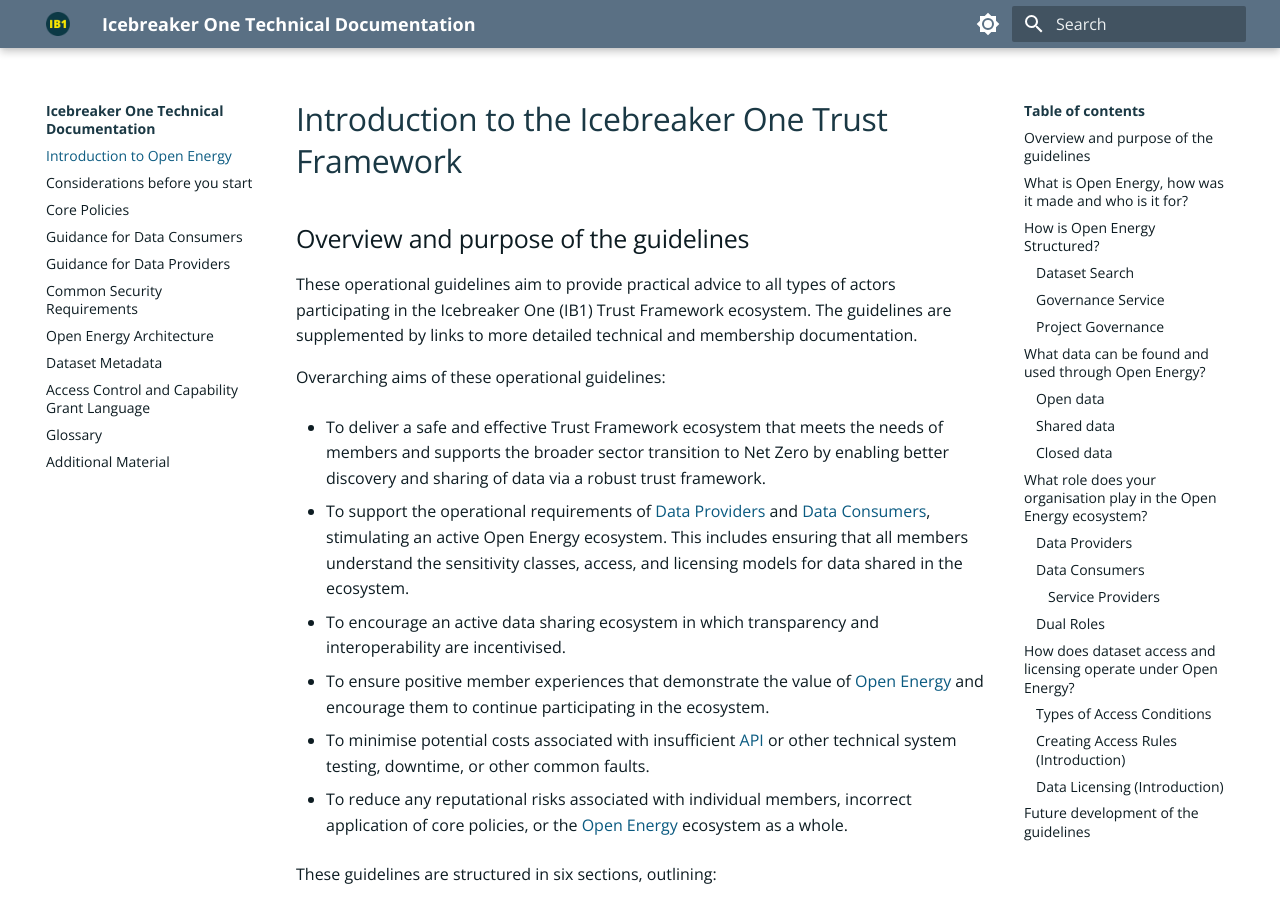
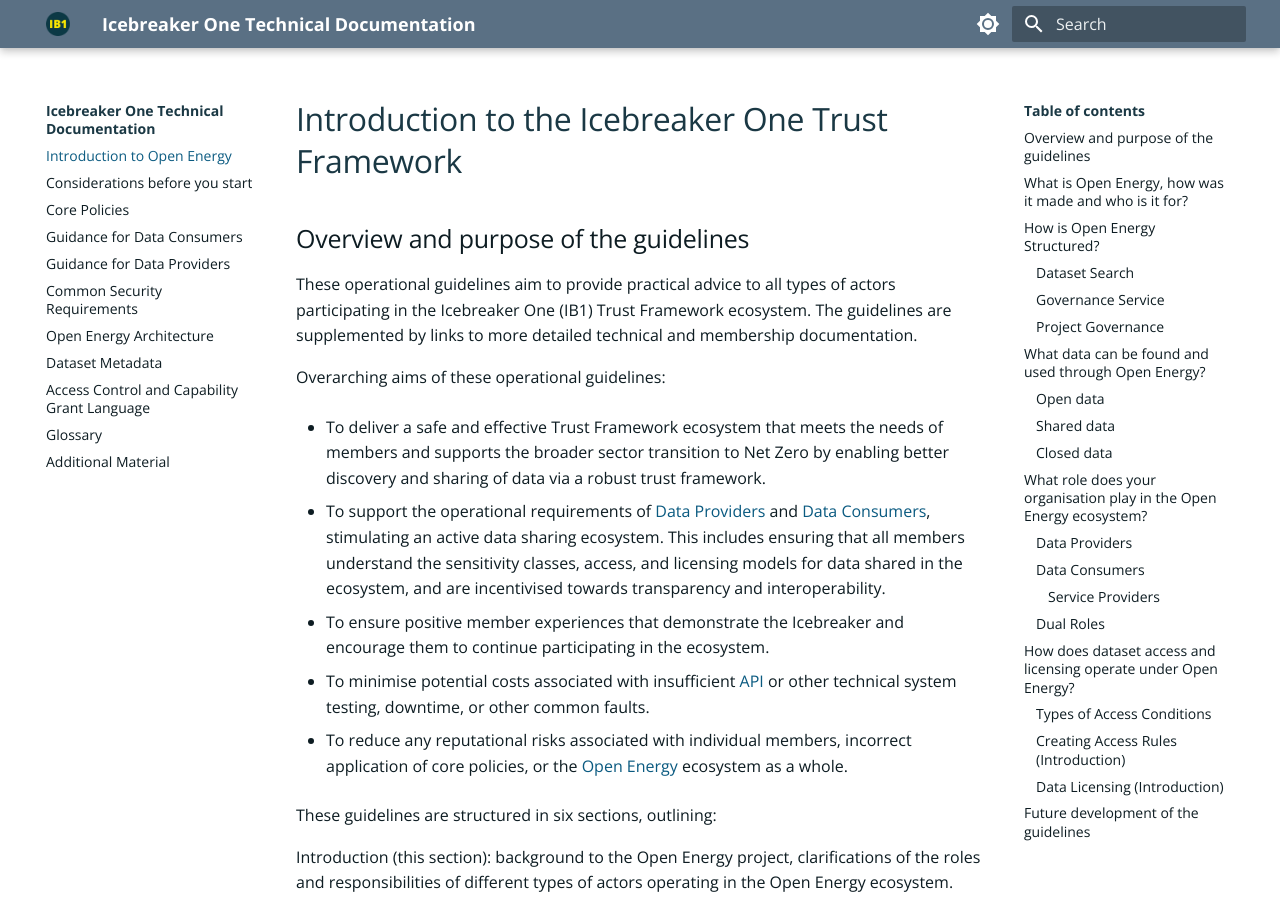
Before and after one commit to icebreakerone/ib1-technical-docs, an MkDocs documentation site: the page built from docs/ops_guidelines/introduction.md, in a window 1280 px wide and 900 px high. Built offline with MkDocs 1.6.1 and Material for MkDocs 9.7.7, drawn with Linux system fonts in a browser that asks for light colours; the version menu is left out.

Commit message:
docs/ops_guidelines/introduction.md updated from https://stackedit.net/

```diff
--- a/docs/ops_guidelines/introduction.md
+++ b/docs/ops_guidelines/introduction.md
@@ -9,15 +9,10 @@
 * To deliver a safe and effective Trust Framework ecosystem that meets the needs of members and supports the broader
 sector transition to Net Zero by enabling better discovery and sharing of data via a robust trust framework.
 
-* To support the operational requirements of [Data Providers](../glossary.md#term-Data-Provider) and [Data Consumers](../glossary.md#term-Data-Consumer), stimulating an active Open Energy
-ecosystem. This includes ensuring that all members understand the sensitivity classes, access, and licensing models
-for data shared in the ecosystem.
+* To support the operational requirements of [Data Providers](../glossary.md#term-Data-Provider) and [Data Consumers](../glossary.md#term-Data-Consumer), stimulating an active data sharing ecosystem. This includes ensuring that all members understand the sensitivity classes, access, and licensing models
+for data shared in the ecosystem, and are incentivised towards transparency and interoperability.
 
-
-* To encourage an active data sharing ecosystem in which transparency and interoperability are incentivised.
-
-
-* To ensure positive member experiences that demonstrate the value of [Open Energy](../glossary.md#term-Open-Energy) and encourage them to continue
+* To ensure positive member experiences that demonstrate the Icebreaker  and encourage them to continue
 participating in the ecosystem.
 
 
```
Also changed, not shown: other parts of docs/ops_guidelines/introduction.md (+1 -1 lines).
